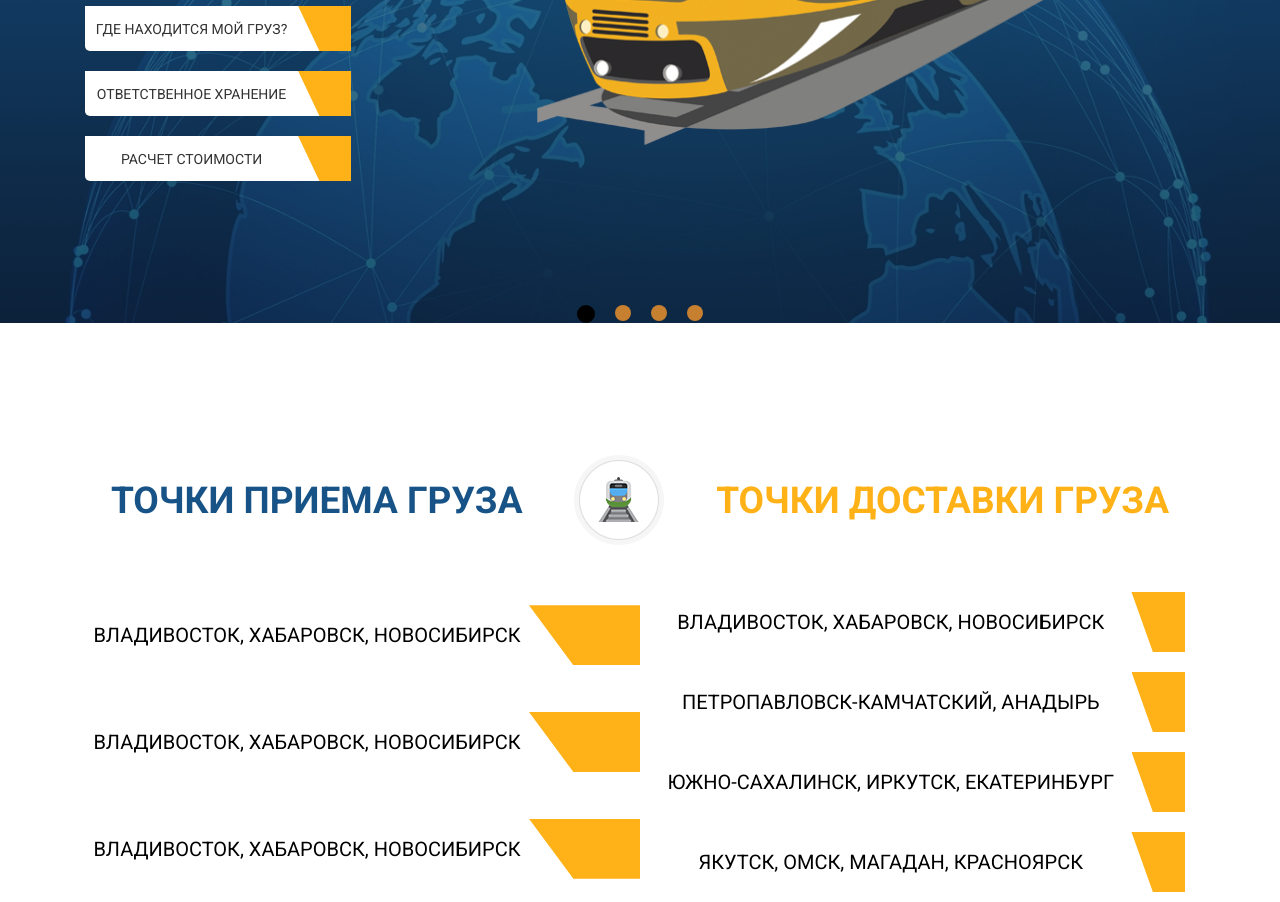
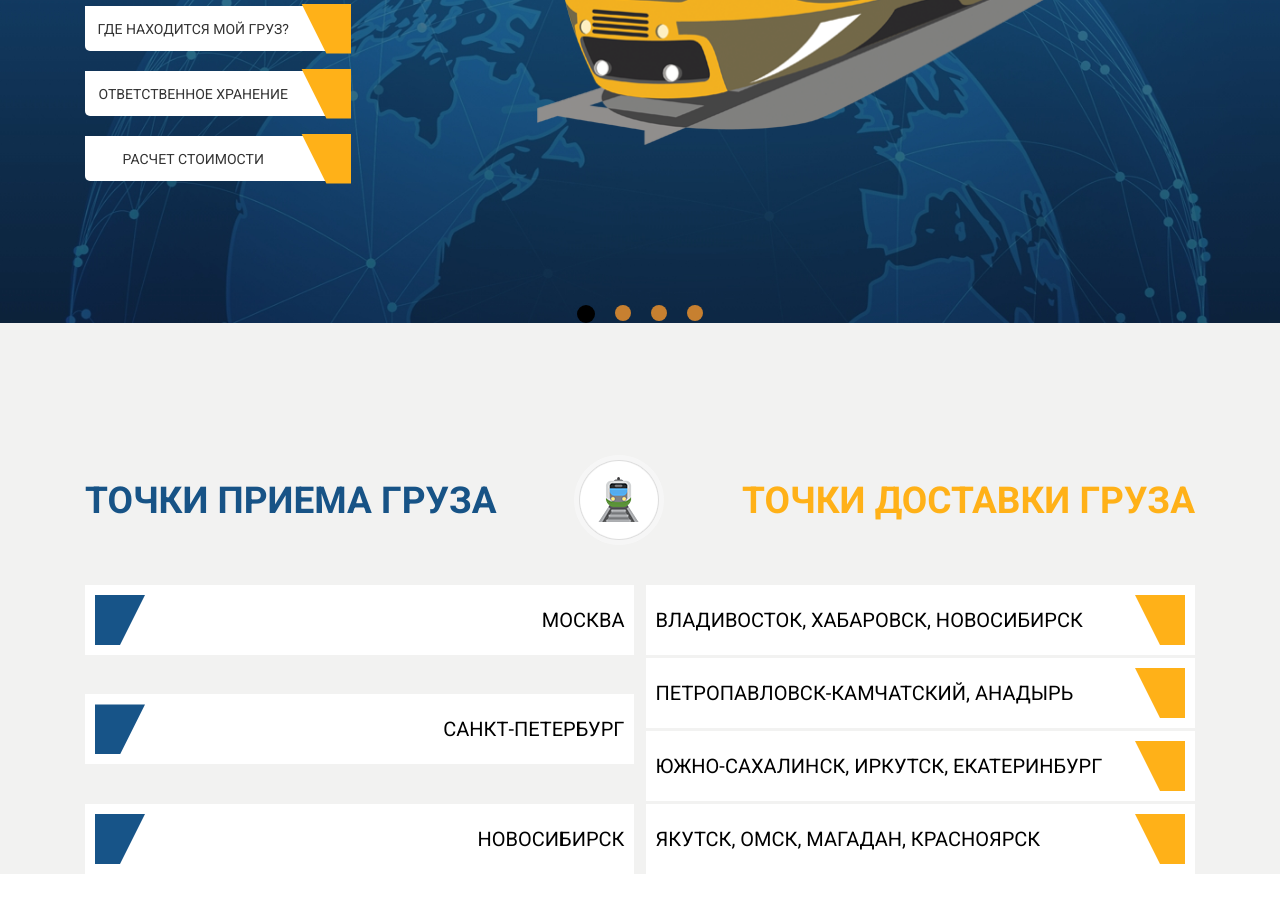
Before and after one commit to dewfors/groupst-2018, a website: page 0001/src/index.html in a window 1280 px wide. Shown: the part 460-1362 px from the top of the page. After the commit the page ends 1334 px from the top, so only its background shows below. Drawn offline with nearby package versions, Linux system fonts and the light colour scheme.

Commit message:
0010 - доставка-приемка: сделал элементы в двух колонках

```diff
--- a/0001/src/css/main.css
+++ b/0001/src/css/main.css
@@ -19,20 +19,58 @@ body {
   display: -webkit-box;
   display: -ms-flexbox;
   display: flex;
-  height: 3em;
+  -webkit-box-orient: horizontal;
+  -webkit-box-direction: normal;
+  -ms-flex-direction: row;
+  flex-direction: row;
+  -webkit-box-align: center;
+  -ms-flex-align: center;
+  align-items: center;
+  -webkit-box-pack: justify;
+  -ms-flex-pack: justify;
+  justify-content: space-between;
 }
 
 .btn-poligon-right .txt {
-  margin: auto;
   font-size: 1em;
 }
 
 .btn-poligon-right .poligon-right {
-  width: 20%;
-  height: 100%;
+  width: 50px;
+  height: 50px;
   background-color: #ffb118;
-  -webkit-clip-path: polygon(0% 0%, 100% 0%, 100% 100%, 40% 100%);
-  clip-path: polygon(0% 0%, 100% 0%, 100% 100%, 40% 100%);
+  -webkit-clip-path: polygon(0% 0%, 100% 0%, 100% 100%, 50% 100%);
+  clip-path: polygon(0% 0%, 100% 0%, 100% 100%, 50% 100%);
+}
+
+.btn-poligon-left {
+  width: 100%;
+  background-color: #fff;
+  display: -webkit-box;
+  display: -ms-flexbox;
+  display: flex;
+  -webkit-box-orient: horizontal;
+  -webkit-box-direction: normal;
+  -ms-flex-direction: row;
+  flex-direction: row;
+  -webkit-box-align: center;
+  -ms-flex-align: center;
+  align-items: center;
+  -webkit-box-pack: justify;
+  -ms-flex-pack: justify;
+  justify-content: space-between;
+}
+
+.btn-poligon-left .txt {
+  font-size: 1em;
+}
+
+.btn-poligon-left .poligon-right {
+  width: 50px;
+  height: 50px;
+  background-color: #175488;
+  -webkit-clip-path: polygon(0% 0%, 100% 0%, 50% 100%, 0% 100%);
+  clip-path: polygon(0% 0%, 100% 0%, 50% 100%, 0% 100%);
 }
 
 .header-info {
@@ -253,6 +291,7 @@ body {
   position: relative;
   background: #373737 url("../img/slider/slider-bg-2.jpg") center no-repeat;
   background-size: cover;
+  overflow: hidden;
 }
 
 .main .slider-block .slider-overlay {
@@ -436,17 +475,22 @@ body {
   width: 18px;
 }
 
+.accept-shipp-block {
+  background-color: #f2f2f1;
+}
+
 .accept-shipp-block--title {
   display: -webkit-box;
   display: -ms-flexbox;
   display: flex;
-  -ms-flex-pack: distribute;
-  justify-content: space-around;
+  -webkit-box-pack: justify;
+  -ms-flex-pack: justify;
+  justify-content: space-between;
   -webkit-box-align: center;
   -ms-flex-align: center;
   align-items: center;
   text-align: center;
-  margin-top: 132px;
+  padding-top: 132px;
 }
 
 .accept-shipp-block--title__accept {
@@ -481,7 +525,7 @@ body {
 }
 
 .accept-shipp-block--items__accept {
-  width: 50%;
+  width: 49.5%;
   display: -webkit-box;
   display: -ms-flexbox;
   display: flex;
@@ -492,36 +536,44 @@ body {
   -webkit-box-align: stretch;
   -ms-flex-align: stretch;
   align-items: stretch;
-  -ms-flex-pack: distribute;
-  justify-content: space-around;
+  -webkit-box-pack: justify;
+  -ms-flex-pack: justify;
+  justify-content: space-between;
+}
+
+.accept-shipp-block--items__accept-item {
+  padding: 10px;
+  margin-top: 3px;
+  background-color: #fff;
+}
+
+.accept-shipp-block--items__accept-item .btn-poligon-left .txt {
+  font-size: 20px;
 }
 
 .accept-shipp-block--items__shipp {
-  width: 50%;
+  width: 49.5%;
+  display: -webkit-box;
+  display: -ms-flexbox;
+  display: flex;
+  -webkit-box-orient: vertical;
+  -webkit-box-direction: normal;
+  -ms-flex-direction: column;
+  flex-direction: column;
+  -webkit-box-align: stretch;
+  -ms-flex-align: stretch;
+  align-items: stretch;
+  -webkit-box-pack: justify;
+  -ms-flex-pack: justify;
+  justify-content: space-between;
 }
 
 .accept-shipp-block--items__shipp-item {
   padding: 10px;
-}
-
-.accept-shipp-block--items__shipp-item .btn-poligon-right {
-  width: 100%;
+  margin-top: 3px;
   background-color: #fff;
-  display: -webkit-box;
-  display: -ms-flexbox;
-  display: flex;
-  height: 3em;
 }
 
 .accept-shipp-block--items__shipp-item .btn-poligon-right .txt {
-  margin: auto;
-  font-size: 1em;
+  font-size: 20px;
 }
-
-.accept-shipp-block--items__shipp-item .btn-poligon-right .poligon-right {
-  width: 10%;
-  height: 100%;
-  background-color: #ffb118;
-  -webkit-clip-path: polygon(0% 0%, 100% 0%, 100% 100%, 40% 100%);
-  clip-path: polygon(0% 0%, 100% 0%, 100% 100%, 40% 100%);
-}
--- a/0001/src/index.html
+++ b/0001/src/index.html
@@ -234,34 +234,34 @@
         <div class="container">
             <div class="accept-shipp-block--title">
                 <div class="accept-shipp-block--title__accept">
-                    точки приема груза
+                    Точки приема груза
                 </div>
                 <div class="accept-shipp-block--title__img">
                     <img src="img/priemka-dostavka/accept.png" alt="accept & shipp">
                 </div>
                 <div class="accept-shipp-block--title__shipp">
-                    точки доставки груза
+                    Точки доставки груза
                 </div>
             </div>
             <!-- /.accept-shipp-block--title -->
             <div class="accept-shipp-block--items">
                 <div class="accept-shipp-block--items__accept">
                     <div class="accept-shipp-block--items__accept-item">
-                        <div class="btn-poligon-right">
-                            <div class="txt">ВЛАДИВОСТОК, ХАБАРОВСК, Новосибирск</div>
+                        <div class="btn-poligon-left">
                             <div class="poligon-right"></div>
+                            <div class="txt">МОСКВА</div>
                         </div>
                     </div>
                     <div class="accept-shipp-block--items__accept-item">
-                        <div class="btn-poligon-right">
-                            <div class="txt">ВЛАДИВОСТОК, ХАБАРОВСК, Новосибирск</div>
+                        <div class="btn-poligon-left">
                             <div class="poligon-right"></div>
+                            <div class="txt">САНКТ-ПЕТЕРБУРГ</div>
                         </div>
                     </div>
                     <div class="accept-shipp-block--items__accept-item">
-                        <div class="btn-poligon-right">
-                            <div class="txt">ВЛАДИВОСТОК, ХАБАРОВСК, Новосибирск</div>
+                        <div class="btn-poligon-left">
                             <div class="poligon-right"></div>
+                            <div class="txt">новосибирск</div>
                         </div>
                     </div>
 
@@ -271,6 +271,8 @@
                 </div>
                 <!-- /.accept-shipp-block--items__accept -->
                 <div class="accept-shipp-block--items__shipp">
+
+
                     <div class="accept-shipp-block--items__shipp-item">
                         <div class="btn-poligon-right">
                             <div class="txt">ВЛАДИВОСТОК, ХАБАРОВСК, Новосибирск</div>
@@ -298,6 +300,9 @@
                             <div class="poligon-right"></div>
                         </div>
                     </div>
+
+
+
 
                 </div>
                 <!-- /.accept-shipp-block--items__shipp -->
--- a/0001/src/sass/_accept.sass
+++ b/0001/src/sass/_accept.sass
@@ -1,10 +1,13 @@
 .accept-shipp-block
+  background-color: #f2f2f1
   &--title
     display: flex
-    justify-content: space-around
+    //justify-content: space-around
+    justify-content: space-between
     align-items: center
     text-align: center
-    margin-top: 132px
+    //margin-top: 132px
+    padding-top: 132px
     &__accept
       font-size: 37px
       font-weight: 700
@@ -29,26 +32,29 @@
     text-transform: uppercase
     margin-top: 35px
     &__accept
-      width: 50%
+      width: 49.5%
       display: flex
       flex-direction: column
       align-items: stretch
-      justify-content: space-around
-      //align-content: space-between
-    &__shipp
-      width: 50%
+      justify-content: space-between
+
       &-item
         padding: 10px
+        margin-top: 3px
+        background-color: #fff
+        .btn-poligon-left
+          .txt
+            font-size: 20px
+    &__shipp
+      width: 49.5%
+      display: flex
+      flex-direction: column
+      align-items: stretch
+      justify-content: space-between
+      &-item
+        padding: 10px
+        margin-top: 3px
+        background-color: #fff
         .btn-poligon-right
-          width: 100%
-          background-color: #fff
-          display: flex
-          height: 3em
           .txt
-            margin: auto
-            font-size: 1em
-          .poligon-right
-            width: 10%
-            height: 100%
-            background-color: $active-background-color-gold
-            clip-path: polygon(0% 0%, 100% 0%, 100% 100%, 40% 100%)
+            font-size: 20px
--- a/0001/src/sass/_interface.sass
+++ b/0001/src/sass/_interface.sass
@@ -12,12 +12,31 @@
   width: 100%
   background-color: #fff
   display: flex
-  height: 3em
+  flex-direction: row
+  //height: 3em
+  align-items: center
+  justify-content: space-between
   .txt
-    margin: auto
     font-size: 1em
   .poligon-right
-    width: 20%
-    height: 100%
+    width: $size-poligon
+    height: $size-poligon
     background-color: $active-background-color-gold
-    clip-path: polygon(0% 0%, 100% 0%, 100% 100%, 40% 100%)
+    clip-path: polygon(0% 0%, 100% 0%, 100% 100%, 50% 100%)
+
+
+.btn-poligon-left
+  width: 100%
+  background-color: #fff
+  display: flex
+  flex-direction: row
+  //height: 3em
+  align-items: center
+  justify-content: space-between
+  .txt
+    font-size: 1em
+  .poligon-right
+    width: $size-poligon
+    height: $size-poligon
+    background-color: $active-background-color-lite
+    clip-path: polygon(0% 0%, 100% 0%, 50% 100%, 0% 100%)
--- a/0001/src/sass/_slider.sass
+++ b/0001/src/sass/_slider.sass
@@ -6,7 +6,7 @@
     //background: #373737 url("../img/slider/111/main-bg.jpg") center no-repeat
     background: #373737 url("../img/slider/slider-bg-2.jpg") center no-repeat
     background-size: cover
-
+    overflow: hidden
     .slider-overlay
       position: absolute
       top: 0
--- a/0001/src/sass/_variables.sass
+++ b/0001/src/sass/_variables.sass
@@ -6,3 +6,6 @@ $active-background-color-gold: #ffb118
 
 $main-color: #c78030
 $dark: #373737
+
+$size-poligon: 50px
+$fz10: 10px
```
